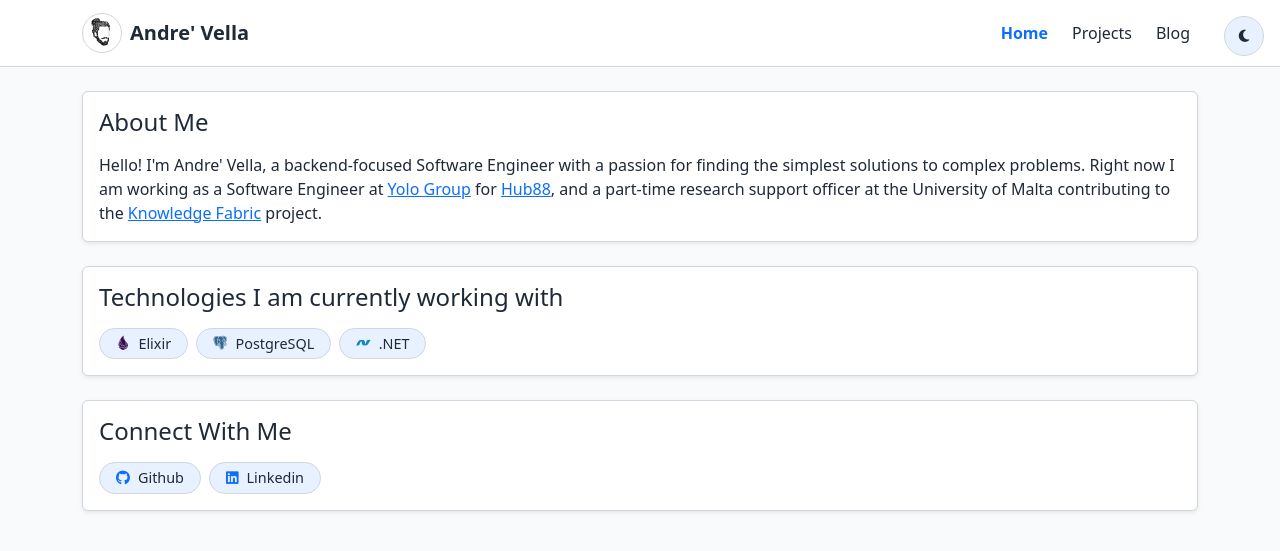
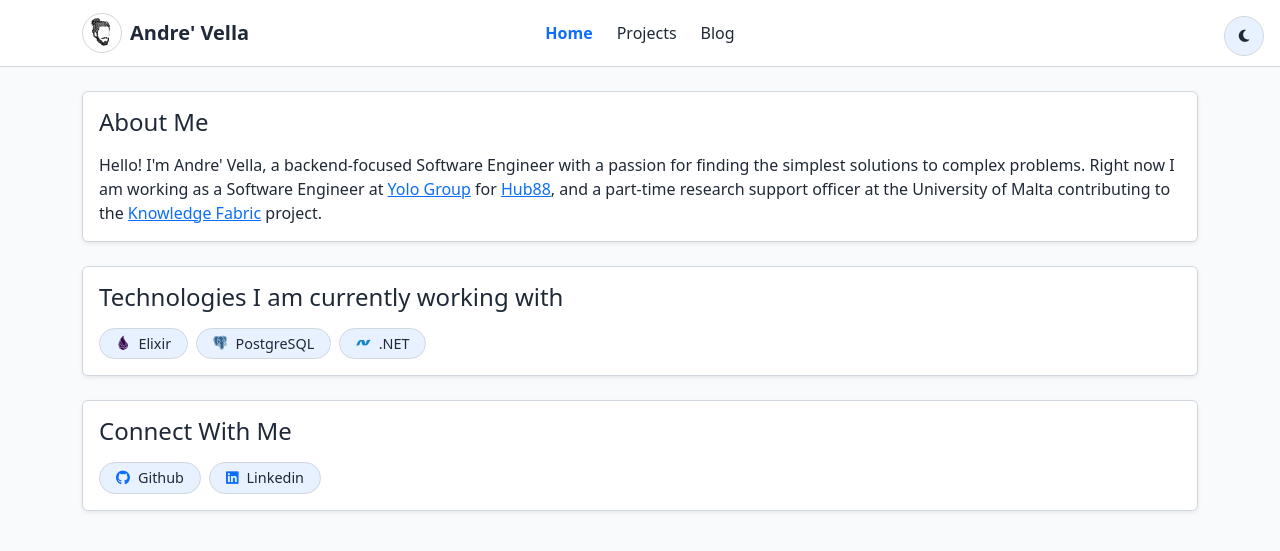
Before and after one commit to andimon/andimon, a Jekyll site: the page built from index.md, in a window 1280 px wide. Shown: the top 551 px of the page. Built offline with Jekyll 4.4.1, drawn with Linux system fonts in a browser that asks for light colours.

Commit message:
feat: udpate navbar

```diff
--- a/_layouts/default.html
+++ b/_layouts/default.html
@@ -27,8 +27,8 @@
                 <button class="navbar-toggler" type="button" data-bs-toggle="collapse" data-bs-target="#site-nav" aria-controls="site-nav" aria-expanded="false" aria-label="Toggle navigation">
                     <i class="fas fa-bars"></i>
                 </button>
-                <div class="collapse navbar-collapse" id="site-nav">
-                    <ul class="navbar-nav ms-auto align-items-lg-center gap-lg-2 pt-2 pt-lg-0">
+                <div class="collapse navbar-collapse navbar-desktop-center" id="site-nav">
+                    <ul class="navbar-nav mx-lg-auto align-items-lg-center gap-lg-2 pt-2 pt-lg-0">
                         <li class="nav-item">
                             <a class="nav-link{% if page.url == '/' %} active{% endif %}" href="{{ '/' | relative_url }}">Home</a>
                         </li>
--- a/styles.css
+++ b/styles.css
@@ -76,6 +76,24 @@ a {
 
 .navbar-toggler:focus {
     box-shadow: 0 0 0 0.2rem rgba(13, 110, 253, 0.25);
+}
+
+@media (min-width: 992px) {
+    .navbar > .container-lg {
+        position: relative;
+    }
+
+    .navbar-desktop-center {
+        position: absolute;
+        left: 50%;
+        transform: translateX(-50%);
+        width: auto;
+        display: flex !important;
+    }
+
+    .navbar-desktop-center .navbar-nav {
+        flex-direction: row;
+    }
 }
 
 .card {
```
